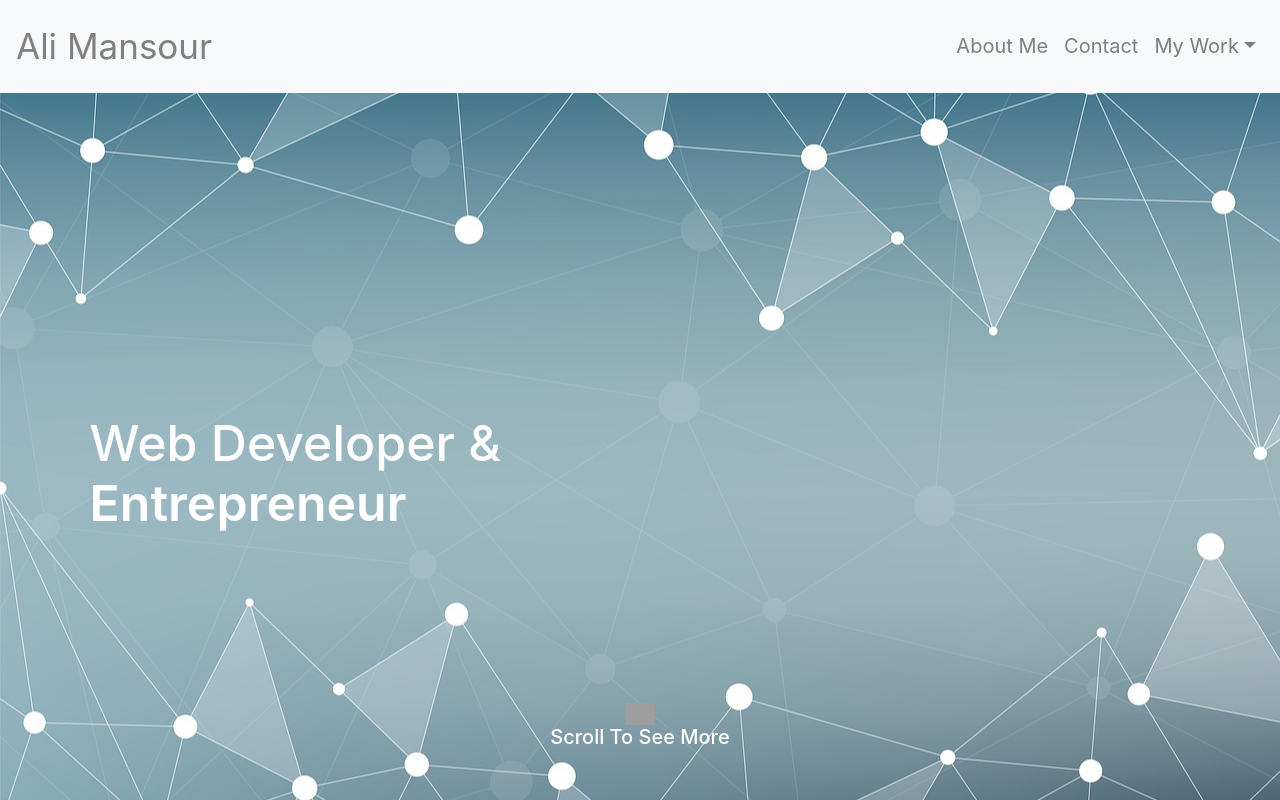
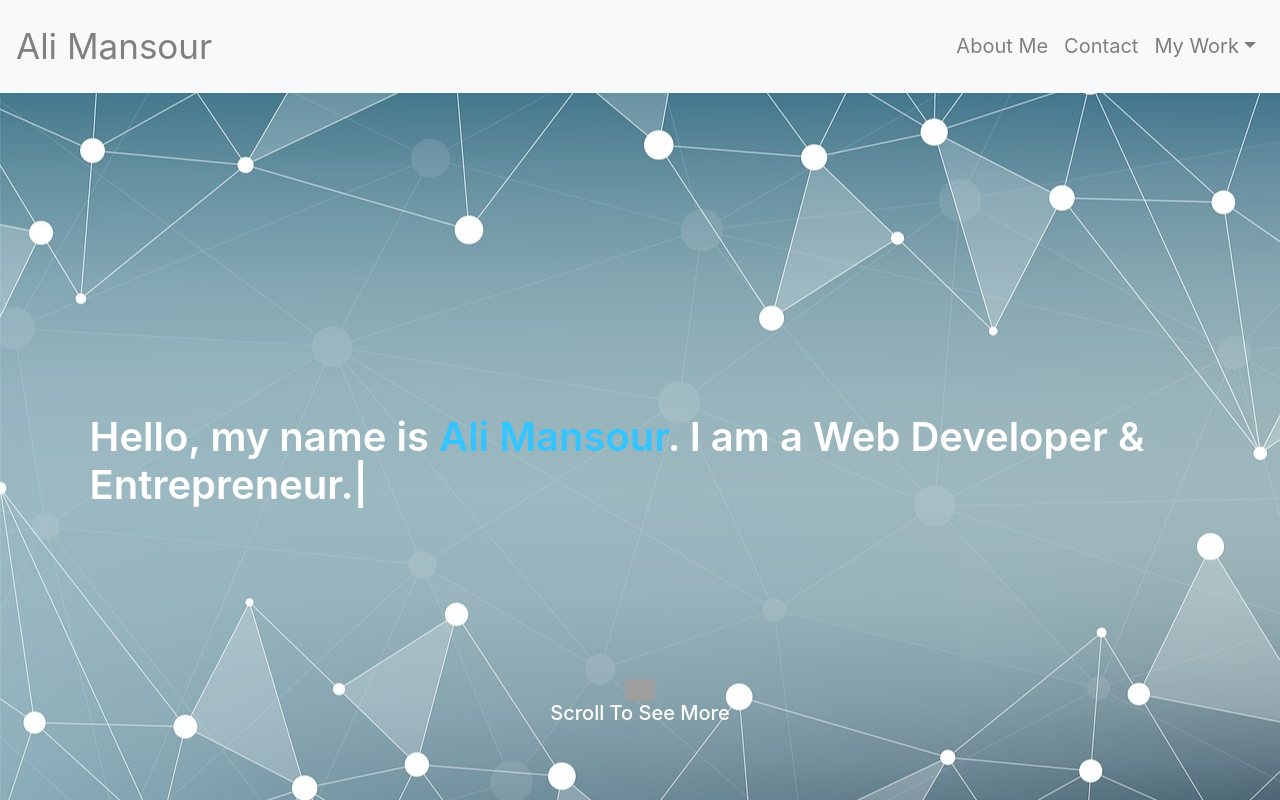
Before and after one commit to alzz0/react-portfolio, a React (Create React App) app: page / in a window 1280 px wide. Shown: the top 800 px of the page. Built offline with nearby package versions, Linux system fonts and the light colour scheme; grey boxes are pictures that could not be loaded.

Commit message:
typist home header

```diff
--- a/src/pages/About.js
+++ b/src/pages/About.js
@@ -48,10 +48,8 @@ class About extends React.Component {
 
               <Container fluid>
 
-                <h1 className="display-5">Hello, my name         <Typist>
-  <span>Jeff</span>
-  <Typist.Backspace count={8} delay={900} />
-  <span> is Ali Mansour </span>
+                <h1 className="display-5"> Hello, my name is <Typist>Ali Mansour
+
 </Typist></h1>
 
 
--- a/src/pages/Home.js
+++ b/src/pages/Home.js
@@ -5,6 +5,7 @@ import jslogo from "../images/jslogo.png"
 import reactlogo from "../images/reactlogo.png"
 import reduxlogo from "../images/reduxlogo.png"
 import { Link } from "react-router-dom";
+import Typist from "react-typist";
 import {
   Container,
   Row,
@@ -39,12 +40,23 @@ class Home extends Component {
         <section>
           <div className="content">
             <div id="landing-header">
-              <Fade left>
-                <h1 style={{ fontSize: "50px", textAlign: "left" }}>
-                  Web Developer & <br />
-                  <span>Entrepreneur</span>
-                </h1>
-              </Fade>
+
+        <h1 style={{ fontSize: "40px", textAlign: "left" }}>
+              <Typist>
+  <span>Hello, my name is <span style={{color:"#33c5ff"}}>Ali Mansour</span>. I am awesome.</span>
+  <Typist.Backspace count={8} delay={200} />
+  <span>a Web Developer &
+Entrepreneur.</span>
+
+
+</Typist></h1>
+
+
+
+
+
+
+
               <Fade right>
                 <div style={{ paddingTop: "20vh" }}>
                   <img
```
